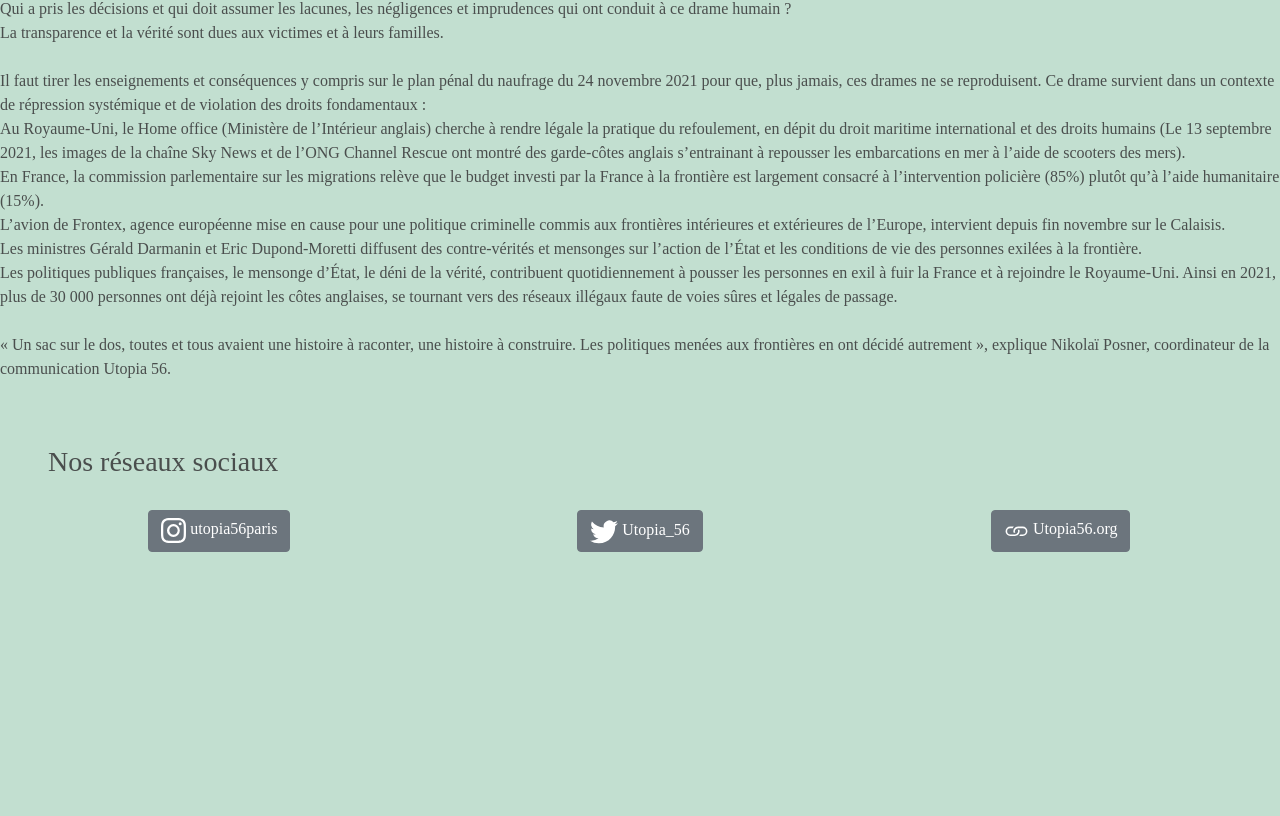
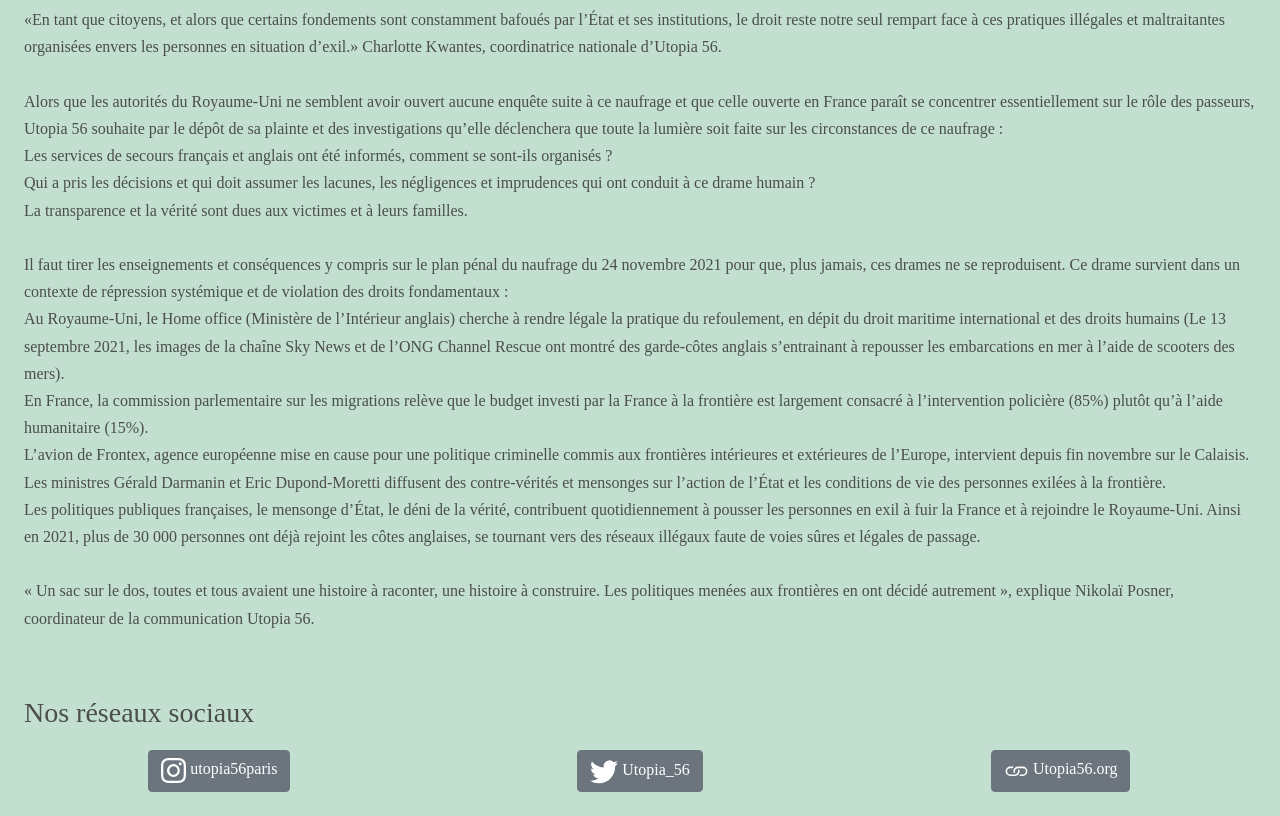
Before and after one commit to MelinaGss/Utopia56, a plain HTML site: page articles/article_plainte.html in a window 1280 px wide. Shown: the part 1714-2530 px from the top of the page. Before the commit the page ends 2290 px from the top, so only its background shows below. Drawn offline with nearby package versions, Linux system fonts and the light colour scheme.

Commit message:
Ajout de CSS adapté aux articles

```diff
--- a/style.css
+++ b/style.css
@@ -38,7 +38,7 @@ h2 {
 }
 
 
-#carouselControls, #presentation, footer, #joinUs, article, footer > h3 {
+#carouselControls, #presentation, footer, #joinUs, article, #articleCalais > p {
     padding: 1.5rem;
 }
 
@@ -46,3 +46,22 @@ h2 {
     display: flex;
     justify-content: center;
 }
+
+#imgFirstArticle, #imgSecondArticle, #imgThirdArticle, footer > h3 {
+    padding-bottom: 0.8rem;
+}
+
+.articlesLinks {
+    color: rgb(74, 78, 77);
+}
+
+.articlesLinks:hover {
+    text-decoration: none;
+    color: black;
+}
+
+.articleEntier > h4, .articleEntier > p {
+    padding: 1.5rem;
+    padding-top: 1.8rem;
+    line-height: 1.7rem
+}
```
